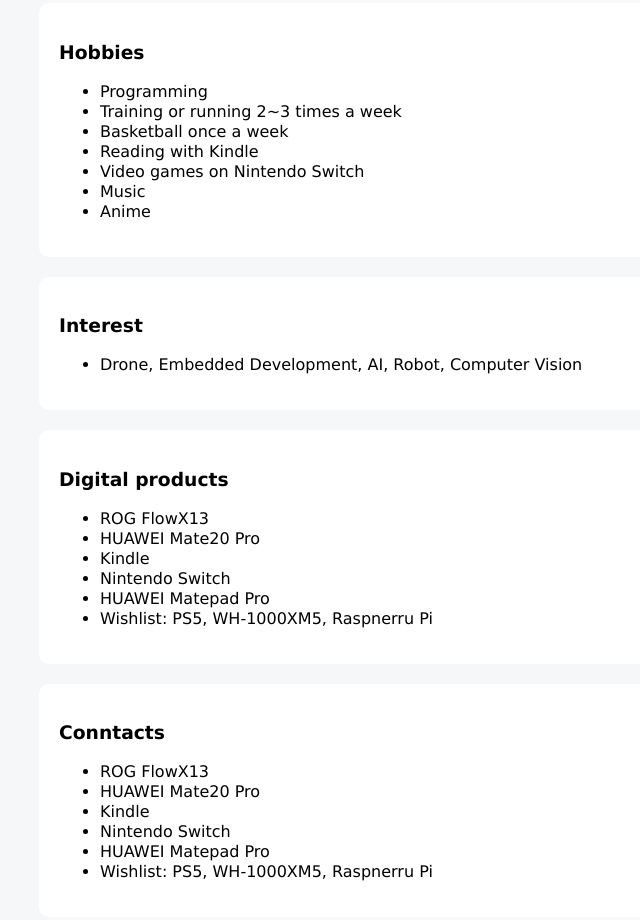
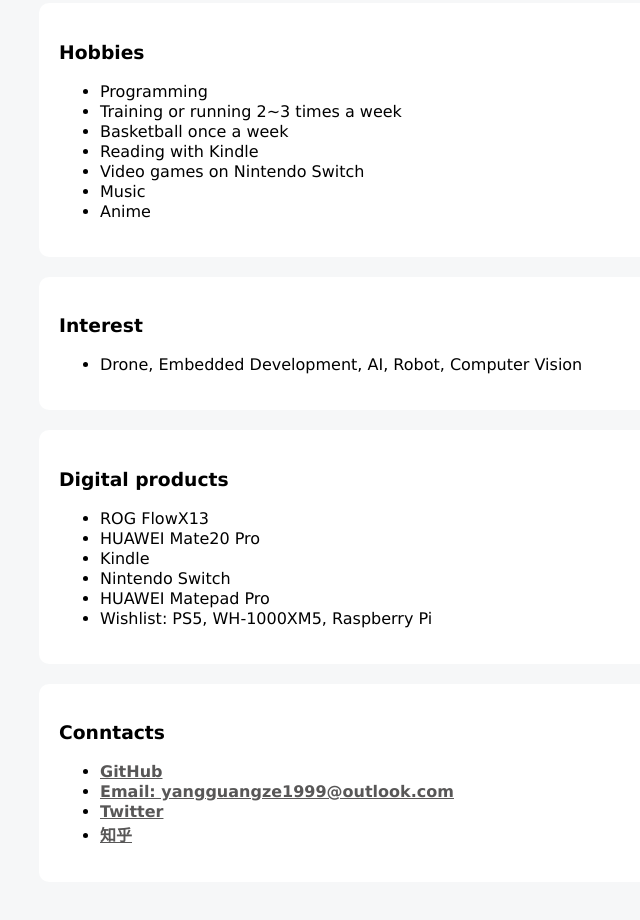
Before and after one commit to youkoutaku/Myweb, a plain HTML site: page pages/About me/index.html in a window 1280 px wide. Shown: the part 1205-2125 px from the top of the page, without its empty margins (281-921 px from the left). Drawn offline with Linux system fonts and the light colour scheme.

Commit message:
3/15/2023

```diff
--- a/pages/About me/index.html
+++ b/pages/About me/index.html
@@ -103,13 +103,13 @@
       <header>
         <!--icon-->
         <h1>About me</h1>
-        <p id="right">
-          <time datetime="2023-3-15">2023/3/15</time>
-        </p>
       </header>
       <section id="blog">
         <article>
           <header>
+            <p id="right">
+              <time datetime="2023-3-15">2023/3/15</time>
+            </p>
             <h3>Me</h3>
           </header>
           <p class="c-black">You can call me You Koutaku(JP)/YANG GUANGZE(CN)/Young(EN). </p>
@@ -155,7 +155,7 @@
                       <p class="c-black">Introductory Learning: JavaScript, C++, Deep Leerning, ROS, MATLAB, NumPy/pandas/Matplotilb/scikit-learn, SQL, Linux, Unity, Analogue electronics, Digital electronics</p>
                     </li>
                     <li style="margin: 1px;">
-                      <p class="c-black">Plan to learn: Raspnerru Pi, OpenCV, SLAM, Simulink, Python Neural Network, PyTorch, C#, Unreal Engine, ...</p>
+                      <p class="c-black">Plan to learn: Raspberry Pi, OpenCV, SLAM, Simulink, Python Neural Network, PyTorch, C#, Unreal Engine, ...</p>
                     </li>
                 </li>
           </ul>
@@ -186,30 +186,24 @@
             <li style="margin: 1px;">Kindle</li>
             <li style="margin: 1px;">Nintendo Switch</li>
             <li style="margin: 1px;">HUAWEI Matepad Pro</li>
-            <li style="margin: 1px;">Wishlist: PS5, WH-1000XM5, Raspnerru Pi </li>
+            <li style="margin: 1px;">Wishlist: PS5, WH-1000XM5, Raspberry Pi </li>
           </ul>
         </article>
         <article>
           <h3>Conntacts</h3>
             <ul>
-              <li style="margin: 1px;">ROG FlowX13</li>
-              <li style="margin: 1px;">HUAWEI Mate20 Pro</li>
-              <li style="margin: 1px;">Kindle</li>
-              <li style="margin: 1px;">Nintendo Switch</li>
-              <li style="margin: 1px;">HUAWEI Matepad Pro</li>
-              <li style="margin: 1px;">Wishlist: PS5, WH-1000XM5, Raspnerru Pi </li>
+              <li style="margin: 1px;"><a href="https://github.com/youkoutaku">GitHub</a></li>
+              <li style="margin: 1px;"><a href="">Email: yangguangze1999@outlook.com</a></li>
+              <li style="margin: 1px;"><a href="https://mobile.twitter.com/You_Koutaku">Twitter</a></li>
+              <li style="margin: 1px;"><a href="https://www.zhihu.com/people/a-a-47-74-28">知乎</a></li>
             </ul>
         </article>
       </section>
       <aside>
       </aside>
       <footer>
-          <p>
-            &#x00A9;2023. All rights reserved.
-          </p>
-          <p>
-            Made by YouKoutaku.
-          </p>
+          <p>&#x00A9;2023. All rights reserved.</p>
+          <p>Made by YouKoutaku.</p>
       </footer>
     </body>
 </html>
```
